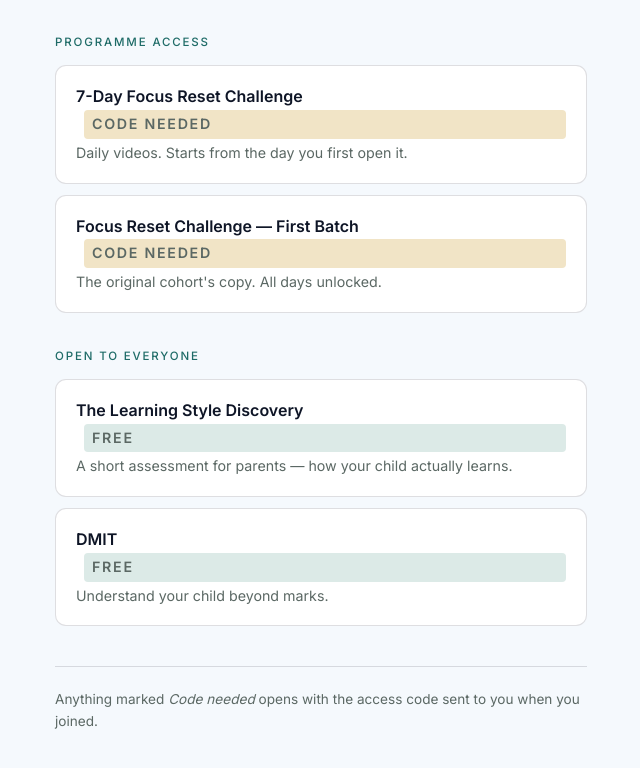
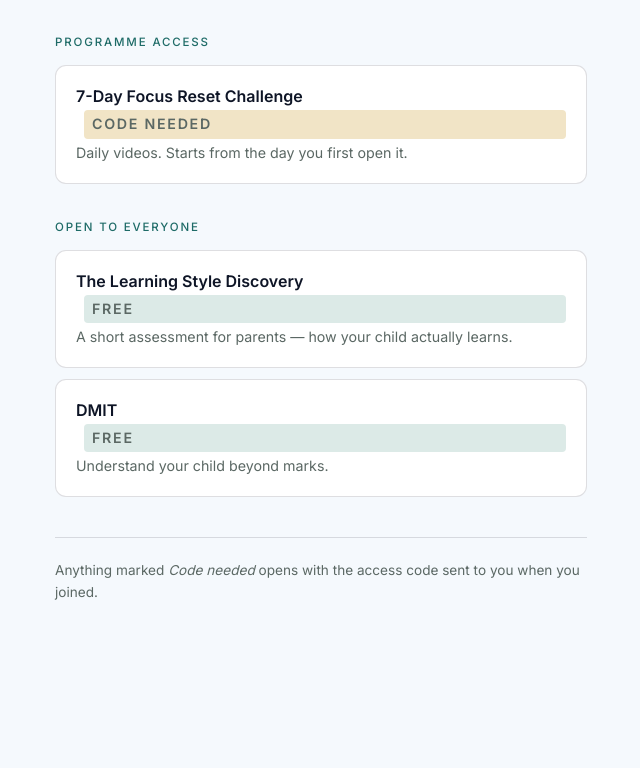
Before and after one commit to agmani26/manika-apps, a website: page index.html in a window 1280 px wide. Shown: the part 142-910 px from the top of the page, without its empty margins (319-959 px from the left). After the commit the page ends 818 px from the top, so only its background shows below. Drawn offline with Linux system fonts and the light colour scheme.

Commit message:
Remove first-batch Focus Challenge link from homepage

```diff
--- a/index.html
+++ b/index.html
@@ -111,10 +111,6 @@
       <strong>7-Day Focus Reset Challenge <span class="tag tag-locked">Code needed</span></strong>
       <span>Daily videos. Starts from the day you first open it.</span>
     </a>
-    <a class="card" href="/focus-challenge-hub/">
-      <strong>Focus Reset Challenge — First Batch <span class="tag tag-locked">Code needed</span></strong>
-      <span>The original cohort's copy. All days unlocked.</span>
-    </a>
 
     <h2>Open to everyone</h2>
     <a class="card" href="/learning-style-discovery/">
```
